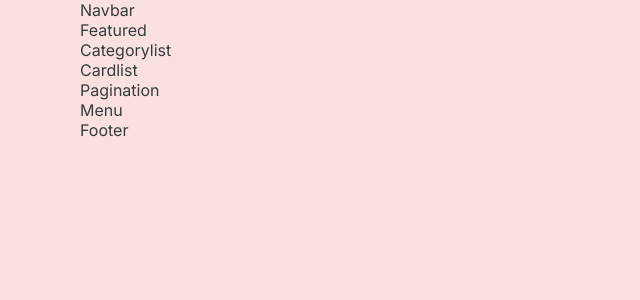
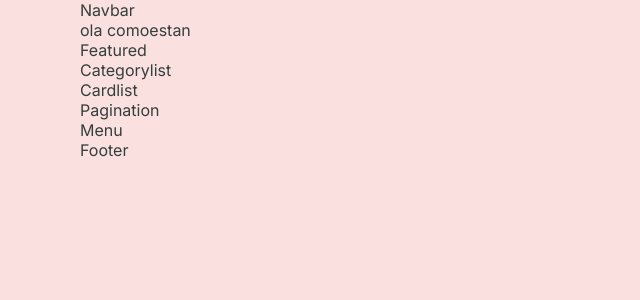
Before and after one commit to militorres84/pinkcoding, a Next.js app: page / in a window 1280 px wide. Shown: the top 300 px of the page, without its empty margins (0-640 px from the left). Built offline with nearby package versions, Linux system fonts and the light colour scheme.

Commit message:
testingg

```diff
--- a/src/components/navBar/Navbar.jsx
+++ b/src/components/navBar/Navbar.jsx
@@ -4,6 +4,7 @@ import styles from './navBar.module.scss'
 const Navbar = () => {
   return (
     <div className={styles.container}>Navbar
+    <p>ola comoestan</p>
     </div>
   )
 }
```
